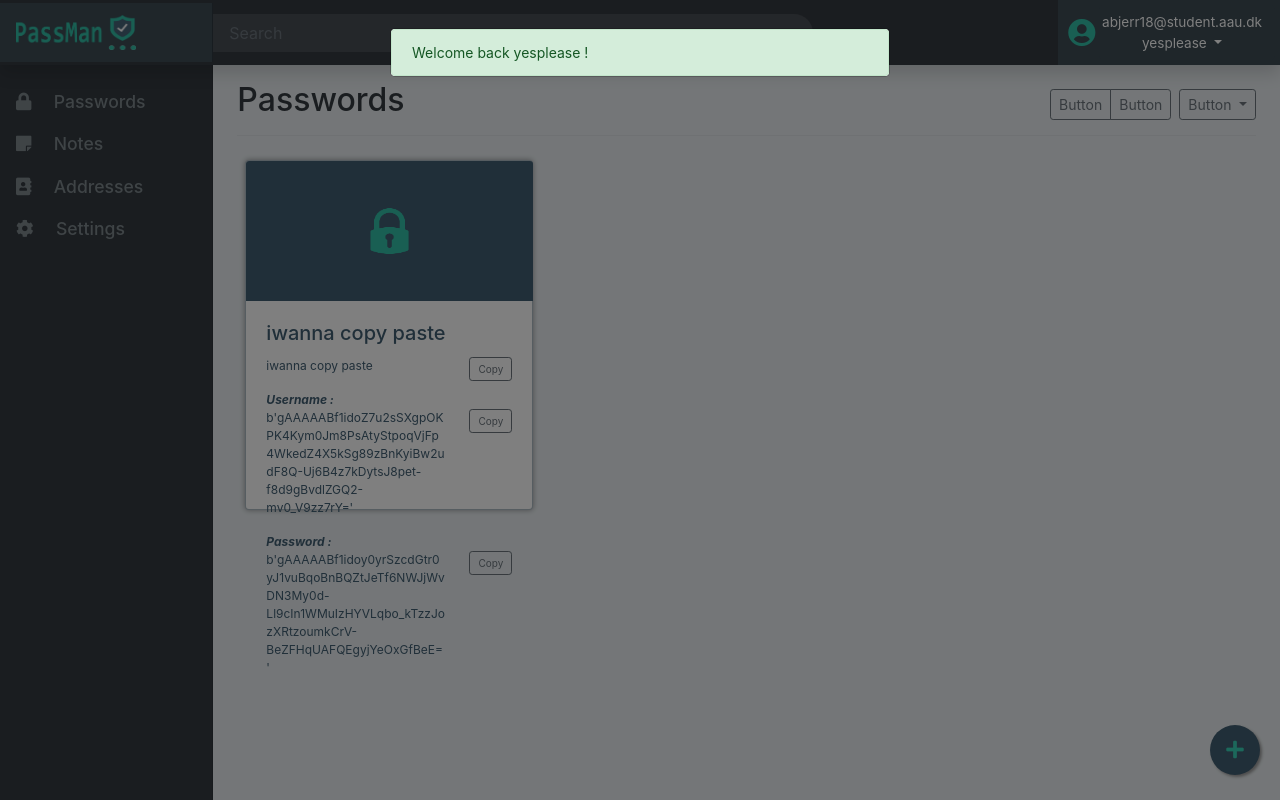
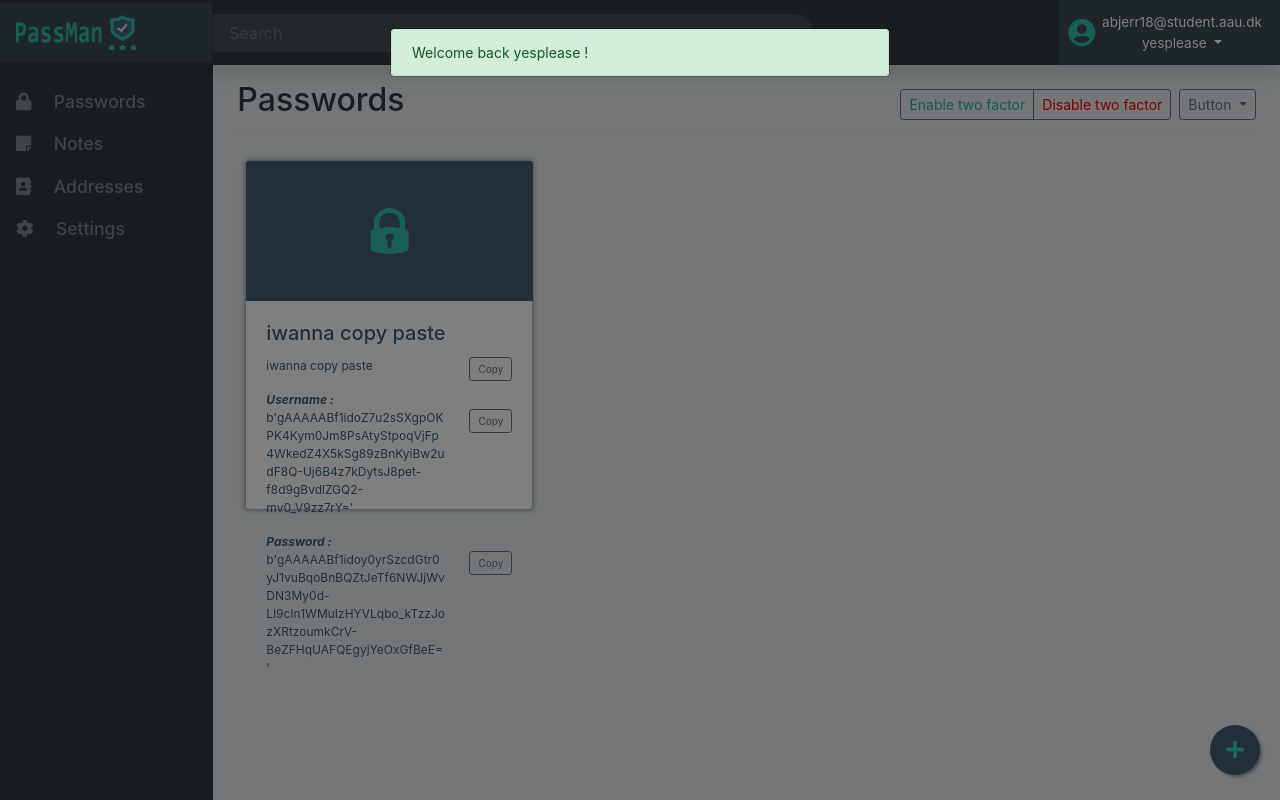
Before and after one commit to IcyTheOne/password_saver, a Django app: page / in a window 1280 px wide. Run offline with Django 3.2, Linux system fonts and the light colour scheme; a user stored in the database is signed in; data comes from the database, SQL or seed files in the repository; both versions use the stored data as it was after the commit; some libraries are stand-ins or nearby versions.

Commit message:
Fixed some url's and links
Fixed some url's and links

```diff
--- a/password_saver/urls.py
+++ b/password_saver/urls.py
@@ -14,13 +14,17 @@ Including another URLconf
     2. Add a URL to urlpatterns:  path('blog/', include('blog.urls'))
 """
 from django.contrib import admin
-from django.urls import path
-from django.conf.urls import include, url
+from django.urls import path, include
+from django.conf.urls import url
 from django.contrib.auth.views import LoginView
 from django.contrib.auth.urls import views as auth_views
 from users import views as user_views
 from two_factor.urls import urlpatterns as tfurls
 from two_factor.views import LoginView
+from two_factor.views import SetupView
+from two_factor.views import DisableView
+
+
 
 
 
@@ -28,6 +32,16 @@ urlpatterns = [
     path('admin/', admin.site.urls),
     #users app urls
 #    path('users/', include('users.urls', namespace='users')),
+    path(
+        'two_factor/setup/',
+        SetupView.as_view(),
+        name='setup',
+    ),
+    path(
+        'two_factor/disable/',
+        DisableView.as_view(),
+        name='disable',
+    ),
     path(
         'login/',
         LoginView.as_view(template_name='two_factor/core/login.html'),
--- a/users/templates/two_factor/_base.html
+++ b/users/templates/two_factor/_base.html
@@ -13,7 +13,7 @@
 <body>
  <!-- TOP MENU BAR -->
   <nav class="navbar sticky-top navbar-dark bg-dark flex-md-nowrap p-2 mb-5 shadow">
-    <a class="navbar-brand col-md-3 col-lg-2 mr-0 px-3" href="#">
+    <a class="navbar-brand col-md-3 col-lg-2 mr-0 px-3" href="{% url 'vault-home' %}">
       <img src="{% static 'vault/sec3.png' %}" width="120" height="35" alt="">
     </a>
     <button class="navbar-toggler position-absolute d-md-none collapsed" type="button" data-toggle="collapse"
--- a/users/templates/users/register.html
+++ b/users/templates/users/register.html
@@ -6,7 +6,7 @@
     <!-- TOP MENU BAR -->
 
     <nav class="navbar sticky-top navbar-dark bg-dark flex-md-nowrap p-0 shadow">
-        <a class="navbar-brand col-md-3 col-lg-2 mr-0 px-3" href="#">
+        <a class="navbar-brand col-md-3 col-lg-2 mr-0 px-3" href="{% url 'vault-home' %}">
             <img src="{% static 'vault/sec3.png' %}" width="120" height="35" alt="">
         </a>
         <button class="navbar-toggler position-absolute d-md-none collapsed" type="button" data-toggle="collapse"
--- a/vault/templates/vault/home.html
+++ b/vault/templates/vault/home.html
@@ -6,7 +6,7 @@
 <!-- TOP MENU BAR -->
 
 <nav class="navbar sticky-top navbar-dark bg-dark flex-md-nowrap p-0 shadow">
-    <a class="navbar-brand col-md-3 col-lg-2 mr-0 px-3" href="#">
+    <a class="navbar-brand col-md-3 col-lg-2 mr-0 px-3" href="{% url 'vault-home' %}">
         <img src="{% static 'vault/sec3.png' %}" width="120" height="35" alt="">
     </a>
     <button class="navbar-toggler position-absolute d-md-none collapsed" type="button" data-toggle="collapse"
@@ -76,8 +76,8 @@
                 <h1 class="h2" style="color: #343A40;">Passwords</h1>
                 <div class="btn-toolbar mb-2 mb-md-0">
                     <div class="btn-group mr-2">
-                        <button type="button" class="btn btn-sm btn-outline-secondary">Button </button>
-                        <button type="button" class="btn btn-sm btn-outline-secondary">Button</button>
+                        <button type="button" class="btn btn-sm btn-outline-secondary"><a href="{% url 'setup' %}", style="color:#2ab59d">Enable two factor </a></button>
+                        <button type="button" class="btn btn-sm btn-outline-secondary"><a href="{% url 'disable' %}", style="color:	#FF0000">Disable two factor </a></button>
                     </div>
                     <button type="button" class="btn btn-sm btn-outline-secondary dropdown-toggle">
                         <span data-feather="calendar"></span>
```
Also changed, not shown: db.sqlite3, 1 other file.
